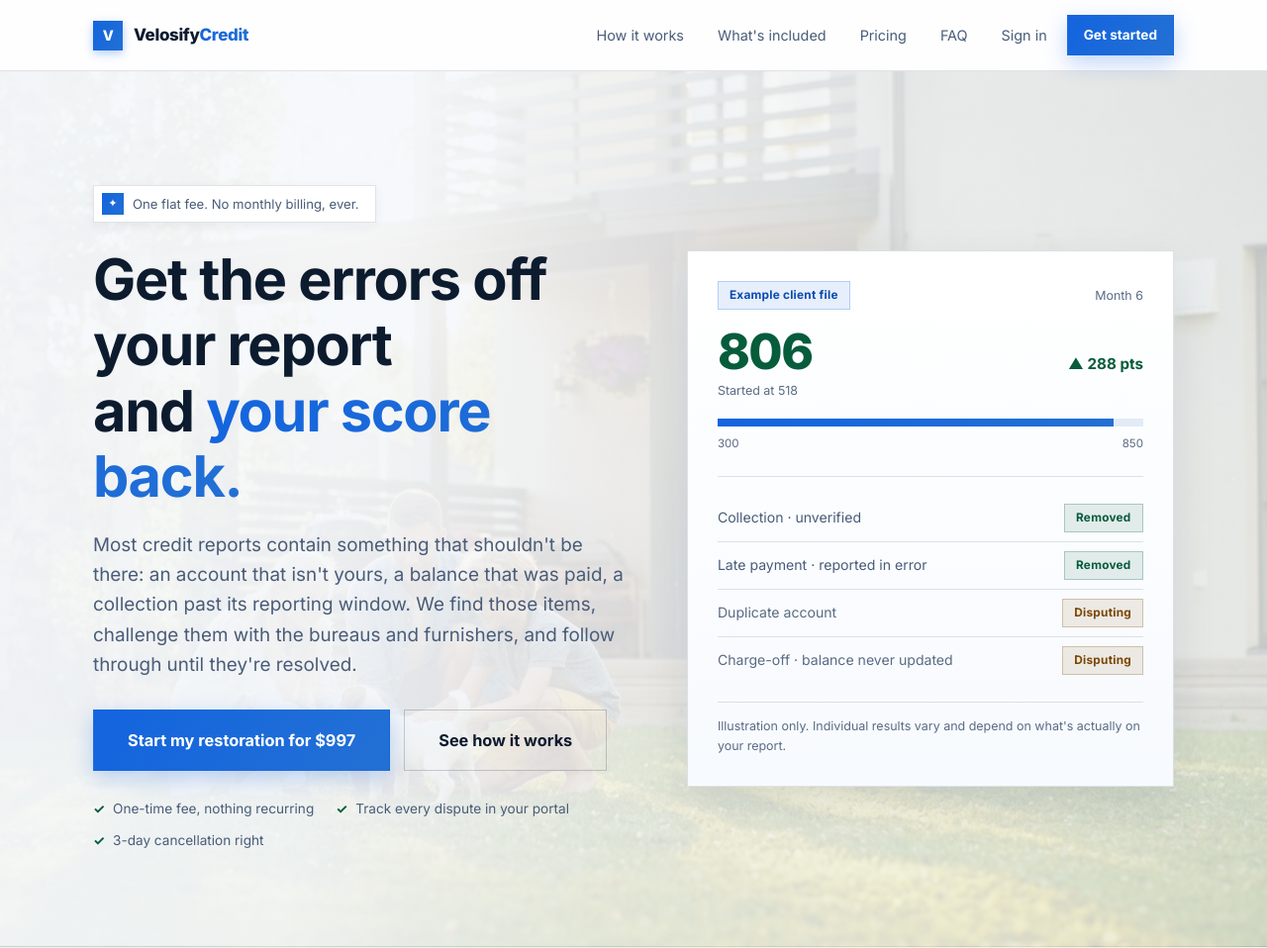
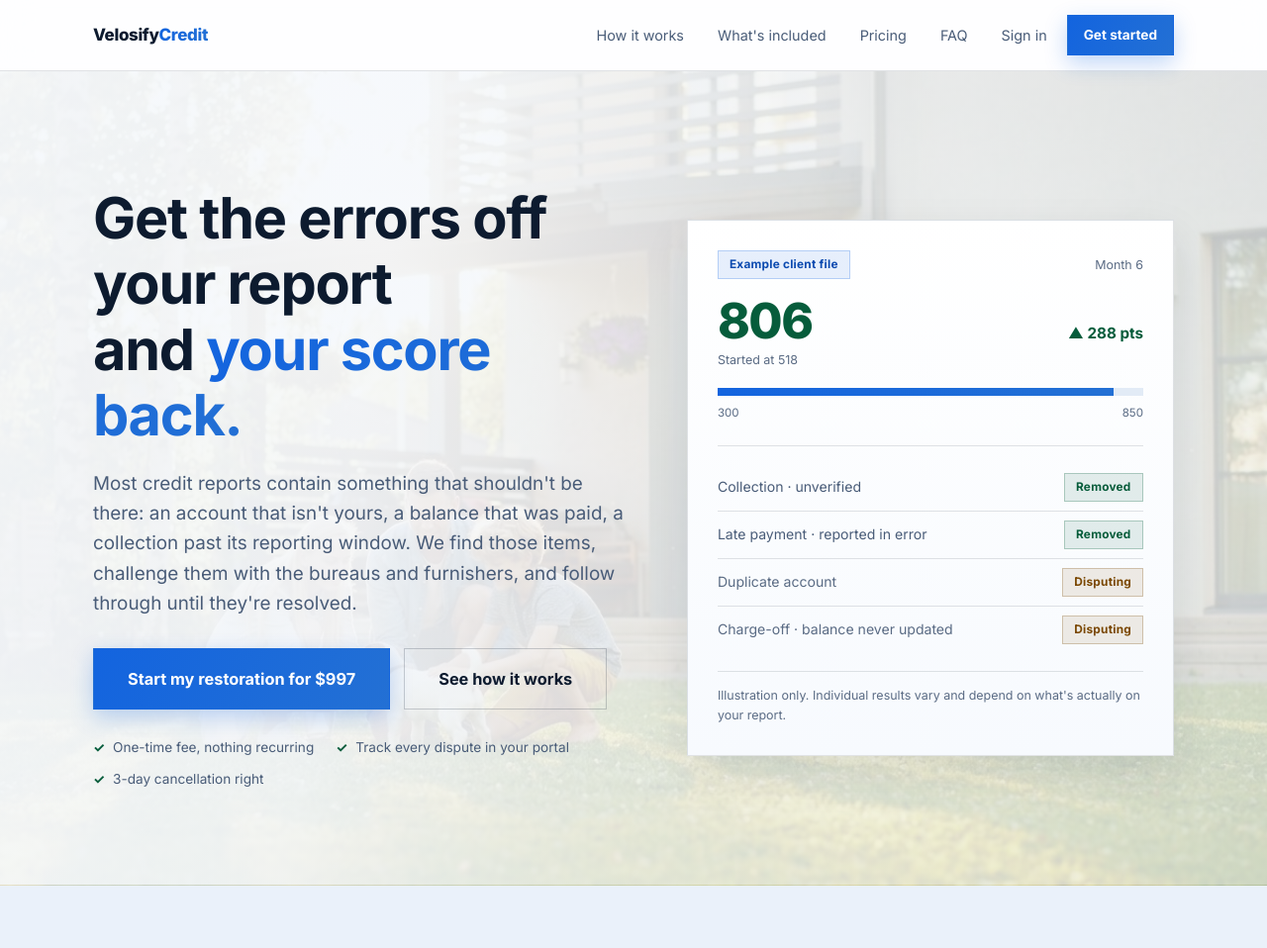
Before and after one commit to velosify/velosify-credit, a Flask app: page / in a window 1280 px wide. Shown: the top 958 px of the page at 99% size. Run offline with Flask 3, Linux system fonts and the light colour scheme; some libraries are stand-ins or nearby versions.

Commit message:
Drop the hero pill and the nav mark

```diff
--- a/static/css/styles.css
+++ b/static/css/styles.css
@@ -233,25 +233,6 @@ p  { margin: 0 0 1em; }
 .badge-danger  { background: var(--danger-bg);  color: var(--danger);  border-color: rgba(158,27,50,.26); }
 .badge-accent  { background: rgba(19,100,223,.10); color: var(--accent-deep); border-color: rgba(19,100,223,.24); }
 
-.pill-note {
-  display: inline-flex;
-  align-items: center;
-  gap: 9px;
-  padding: 7px 16px 7px 8px;
-  border-radius: 0;
-  background: var(--surface);
-  border: 1px solid var(--border);
-  box-shadow: var(--shadow-sm);
-  font-size: .82rem;
-  color: var(--text-muted);
-}
-.pill-note .dot {
-  width: 22px; height: 22px;
-  border-radius: 0;
-  background: var(--gradient);
-  display: grid; place-items: center;
-  font-size: .7rem; color: #fff;
-}
 
 /* --- Forms ------------------------------------------------------------- */
 .field { margin-bottom: 18px; }
--- a/templates/base.html
+++ b/templates/base.html
@@ -35,7 +35,6 @@
 <header class="nav">
   <div class="container">
     <a class="brand" href="{{ url_for('landing') }}">
-      <span class="brand-mark">V</span>
       <span>Velosify<span class="gradient-text">Credit</span></span>
     </a>
 
--- a/templates/landing.html
+++ b/templates/landing.html
@@ -9,12 +9,7 @@
   <div class="container">
     <div class="hero-grid">
       <div>
-        <span class="pill-note">
-          <span class="dot">✦</span>
-          One flat fee. No monthly billing, ever.
-        </span>
-
-        <h1 style="margin-top:24px">
+        <h1>
           Get the errors off your report<br>
           and <span class="gradient-text">your score back.</span>
         </h1>
```
